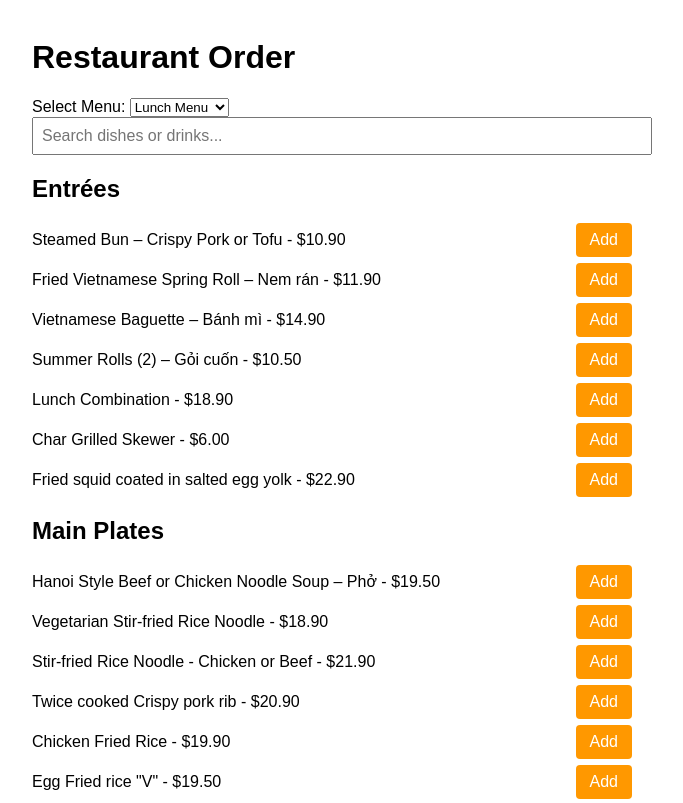
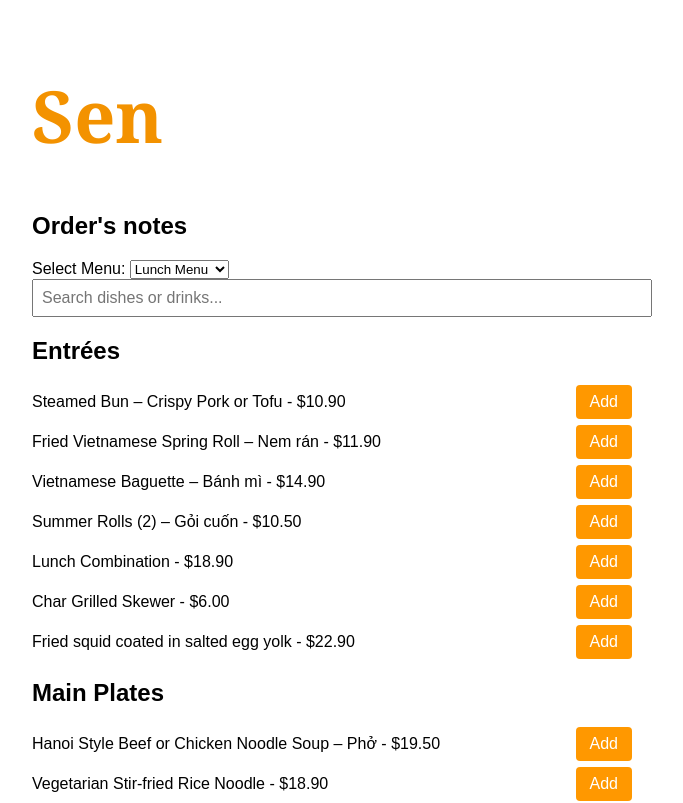
Before and after one commit to bilitixi/app1, a React (Create React App) app: page / in a window 1280 px wide. Shown: the top 803 px of the page, without its empty margins (308-991 px from the left). Built offline with nearby package versions, Linux system fonts and the light colour scheme.

Commit message:
fix-heading

```diff
--- a/src/App.css
+++ b/src/App.css
@@ -4,6 +4,14 @@
   padding: 10px;
   font-family: Arial, sans-serif;
 }
+#name{
+  color: #F39200;
+  font-family: "Bodoni Moda", "Playfair Display", Georgia, serif;
+  font-size: 4.5rem;
+
+
+}
+
 
 .menu-item,
 .order-item {
--- a/src/App.js
+++ b/src/App.js
@@ -65,7 +65,8 @@ function App() {
 
   return (
     <div className="app-container">
-      <h1>Restaurant Order</h1>
+      <h1 id = "name">Sen</h1>
+      <h2>Order's notes</h2>
 
       {/* New menu selector */}
       <label htmlFor="menuSelect">Select Menu: </label>
```
